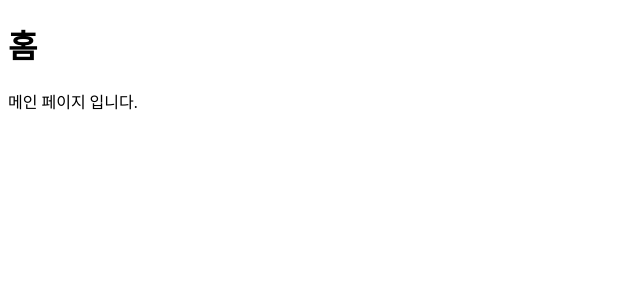
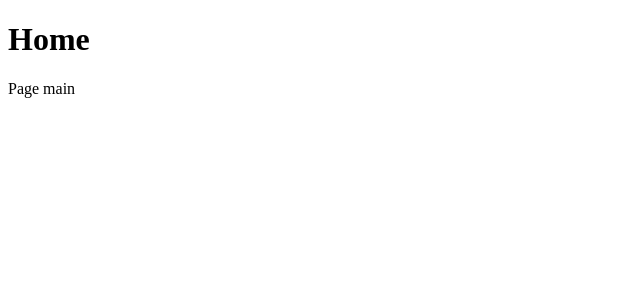
Before and after one commit to jake920220/matam, a React app: page / in a window 1280 px wide. Shown: the top 300 px of the page, without its empty margins (0-640 px from the left). Built offline with nearby package versions, Linux system fonts and the light colour scheme.

Commit message:
[feat] 기본 라우트 설정

```diff
--- a/package.json
+++ b/package.json
@@ -13,7 +13,7 @@
   "dependencies": {
     "react": "^18.2.0",
     "react-dom": "^18.2.0",
-    "react-router-dom": "^6.10.0"
+    "react-router-dom": "^6.11.0"
   },
   "devDependencies": {
     "@babel/core": "^7.21.4",
--- a/src/App.tsx
+++ b/src/App.tsx
@@ -1,31 +1,11 @@
 import React from "react";
 import { ThemeProvider } from "styled-components";
-import {
-    createBrowserRouter,
-    createRoutesFromElements,
-    Route,
-    RouterProvider,
-} from "react-router-dom";
+
 import theme from "./styles/theme";
-
-import Home from "./pages/Home";
-import Calculator from "./pages/Calculator";
-import Scanner from "./pages/Scanner";
+import route from "./routes";
 
 const App = (): JSX.Element => {
-    const router = createBrowserRouter(
-        createRoutesFromElements(
-            <Route path="/" element={<Home />}>
-                <Route path={"/calculator"} element={<Calculator />} />
-                <Route path={"/scanner"} element={<Scanner />} />
-            </Route>
-        )
-    );
-    return (
-        <ThemeProvider theme={theme}>
-            <RouterProvider router={router} />
-        </ThemeProvider>
-    );
+    return <ThemeProvider theme={theme}>{route()}</ThemeProvider>;
 };
 
 export default App;
--- a/src/index.tsx
+++ b/src/index.tsx
@@ -2,18 +2,18 @@ import React from "react";
 import { createRoot } from "react-dom/client";
 import App from "./App";
 
-if ("serviceWorker" in navigator) {
-    window.addEventListener("load", () => {
-        navigator.serviceWorker
-            .register("/service-worker.js")
-            .then((registration) => {
-                console.log("SW registered", registration);
-            })
-            .catch((error) => {
-                console.log("SW register failed", error);
-            });
-    });
-}
+// if ("serviceWorker" in navigator) {
+//     window.addEventListener("load", () => {
+//         navigator.serviceWorker
+//             .register("/service-worker.js")
+//             .then((registration) => {
+//                 console.log("SW registered", registration);
+//             })
+//             .catch((error) => {
+//                 console.log("SW register failed", error);
+//             });
+//     });
+// }
 
 const container = document.getElementById("root");
 createRoot(container!).render(<App />);
--- a/src/pages/Home.tsx
+++ /dev/null
@@ -1,12 +0,0 @@
-import React from "react";
-
-const Home = () => {
-    return (
-        <div>
-            <h1>홈</h1>
-            <p>메인 페이지 입니다.</p>
-        </div>
-    );
-};
-
-export default Home;
--- a/src/pages/Calculator.tsx
+++ b/src/routes/Calculator.tsx
@@ -4,7 +4,7 @@ const Calculator = () => {
     console.log("calculator page");
     return (
         <div>
-            <h1>Calculator</h1>
+            <h2>Page C</h2>
         </div>
     );
 };
--- a/src/pages/Error.tsx
+++ b/src/routes/Error.tsx
@@ -3,14 +3,23 @@ import { isRouteErrorResponse, useRouteError } from "react-router-dom";
 
 const Error = () => {
     const error = useRouteError();
-    console.log("error", error);
+    const returnError = () => {
+        if (isRouteErrorResponse(error)) {
+            return;
+        } else if (typeof error === "string") {
+            return error;
+        } else {
+            console.log("unknown error", error);
+            return "error";
+        }
+    };
 
     return (
         <div>
             <h1>Oops!</h1>
             <p>Sorry, an unexpected error has occurred.</p>
             <p>
-                <i>{error.statusText || error.message}</i>
+                <i>{returnError()}</i>
             </p>
         </div>
     );
--- /dev/null
+++ b/src/routes/Root.tsx
@@ -0,0 +1,12 @@
+import React from "react";
+
+const Root = () => {
+    return (
+        <div>
+            <h1>Home</h1>
+            <p>Page main</p>
+        </div>
+    );
+};
+
+export default Root;
--- a/src/pages/Scanner.tsx
+++ b/src/routes/Scanner.tsx
@@ -4,7 +4,7 @@ const Scanner = () => {
     console.log("scanner page");
     return (
         <div>
-            <h2>Scanner</h2>
+            <h2>Page S</h2>
         </div>
     );
 };
--- /dev/null
+++ b/src/routes/index.tsx
@@ -0,0 +1,29 @@
+import React from "react";
+import { createBrowserRouter, RouterProvider } from "react-router-dom";
+
+import Root from "./Root";
+import Calculator from "./Calculator";
+import Scanner from "./Scanner";
+import ErrorPage from "./Error";
+
+const route = (): JSX.Element => {
+    const router = createBrowserRouter([
+        {
+            path: "/",
+            element: <Root />,
+            errorElement: <ErrorPage />,
+        },
+        {
+            path: "calculator",
+            element: <Calculator />,
+        },
+        {
+            path: "scanner",
+            element: <Scanner />,
+        },
+    ]);
+
+    return <RouterProvider router={router} />;
+};
+
+export default route;
```
Also changed, not shown: 1 other file (tests, documents, lock files or other folders).
